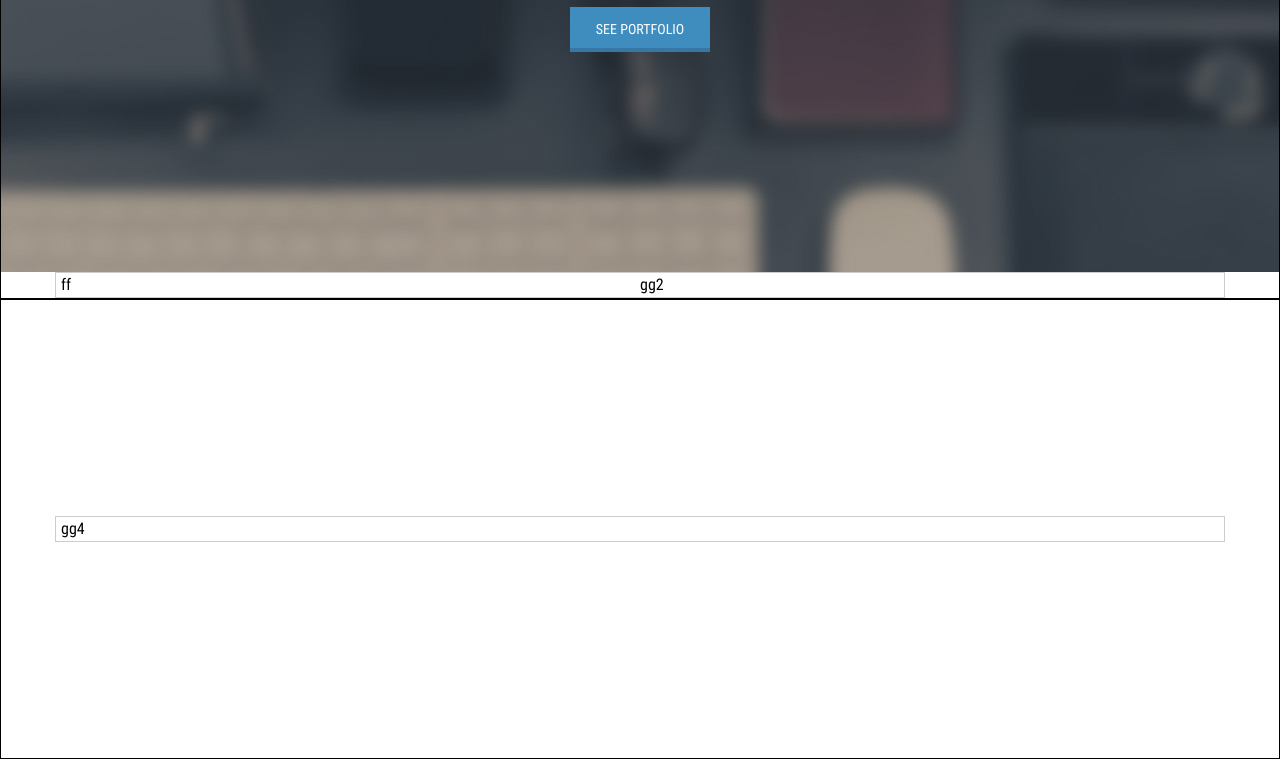
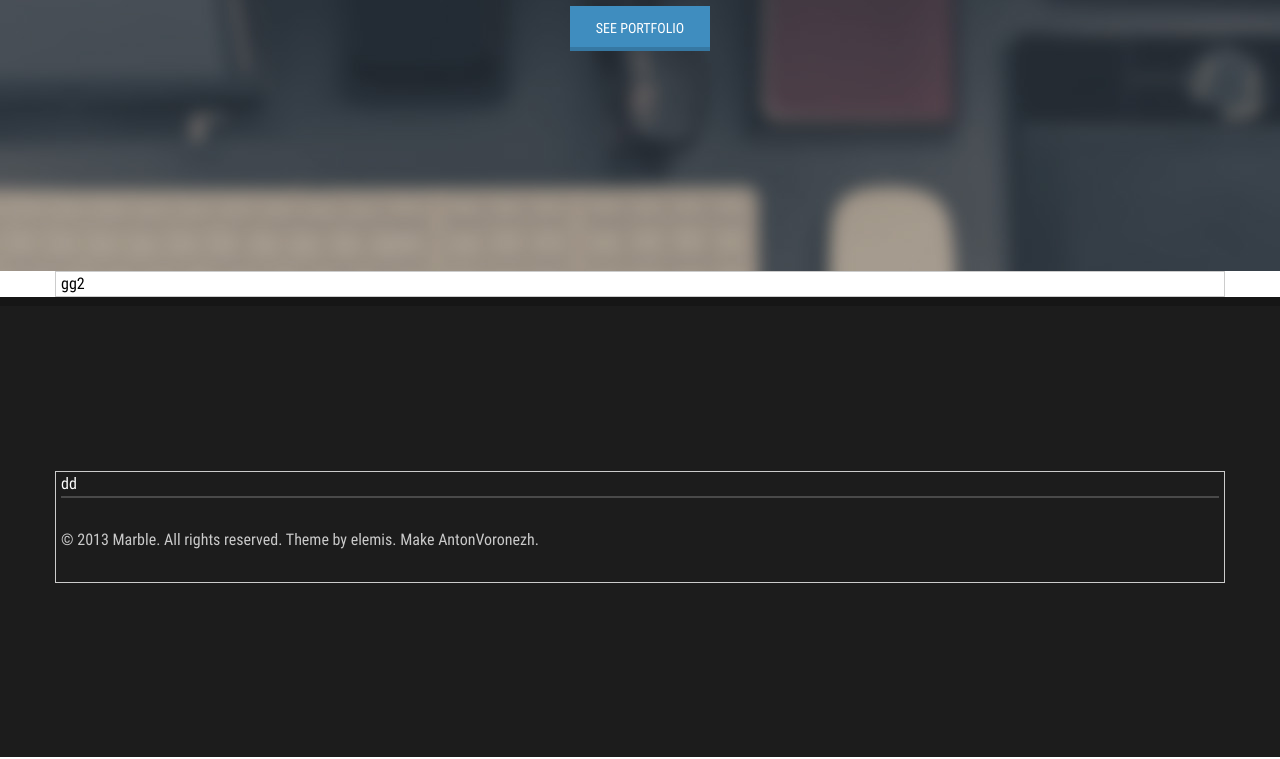
Before and after one commit to AntonVoronezh/educaton-HTML-CSS-12-marble, a plain HTML site: page index.html in a window 1280 px wide. Shown: the part 459-1218 px from the top of the page. Drawn offline with Linux system fonts and the light colour scheme.

Commit message:
add signature block & style for him

```diff
--- /dev/null
+++ b/css/blocks/footer/signature.css
@@ -0,0 +1,9 @@
+/****************************
+**      AntonVoronezh
+****************************/
+
+.signature {
+    color: #cacaca;
+    padding-top: 30px;
+    padding-bottom: 30px;
+}
--- a/css/layout/structure/footer.css
+++ b/css/layout/structure/footer.css
@@ -7,3 +7,13 @@
     align-items: center;
     justify-content: center;
 }
+
+.container--footer {
+    display: flex;
+    flex-direction: column;
+    color: #ffffff;
+}
+
+.footer-text {
+    border-bottom: 2px solid rgba(255, 255, 255, 0.2);
+}
--- a/css/layout/structure/index-maincontent-srtucture.css
+++ b/css/layout/structure/index-maincontent-srtucture.css
@@ -7,12 +7,7 @@
     /* border: 1px solid #e20b0b; */
 }
 
-.aside {
-    width: 50%;
+.main {
+    width: 100%;
     /* border: 1px solid #f441ca; */
 }
-
-.main {
-    width: 50%;
-    /* border: 1px solid #f441ca; */
-}
--- a/css/layout/structure/structure.css
+++ b/css/layout/structure/structure.css
@@ -1,7 +1,6 @@
 /****************************
 **      AntonVoronezh
 ****************************/
-
 
 .wrapper {
     overflow: hidden;
@@ -22,12 +21,12 @@
 
 .wrapper__content {
     flex: 1 0 auto;
-    border: 1px solid #000000;
+    /* border: 1px solid #000000; */
 }
 
 .header {
     min-height: 130px;
-    border: 1px solid #000000;
+    /* border: 1px solid #000000; */
 }
 
 .header-bottom {
@@ -40,7 +39,9 @@
 .footer {
     flex: 0 0 auto;
     min-height: 460px;
-    border: 1px solid #000000;
+    box-shadow: inset 0 9px 0 rgba(0, 0, 0, 0.22);
+    background-color: #1c1c1c;
+    /* border: 1px solid #000000; */
 }
 
 .maincontent {
--- a/css/main.css
+++ b/css/main.css
@@ -11,3 +11,4 @@
 @import url('../css/layout/structure/index-maincontent-srtucture.css');
 @import url('../css/blocks/header/navigation.css');
 @import url('../css/blocks/header/short-about.css');
+@import url('../css/blocks/footer/signature.css');
--- a/index.html
+++ b/index.html
@@ -42,7 +42,6 @@
                         </ul>
                     </nav>
                 </div>
-
                 <!-- end container -->
             </header>
             <!-- end header -->
@@ -63,11 +62,6 @@
             <div class="maincontent">
                 <!-- start container -->
                 <div class="container">
-                    <!-- start sidebar -->
-                    <aside class="aside">
-                        ff
-                    </aside>
-                    <!-- end sidebar -->
                     <!-- start main -->
                     <main class="main">
                         gg2
@@ -82,8 +76,13 @@
         <!-- start footer -->
         <footer class="footer">
             <!-- start container -->
-            <div class="container">
-                gg4
+            <div class="container container--footer">
+                <div class="footer-text">
+                    dd
+                </div>
+                <p class="signature">
+                    © 2013 Marble. All rights reserved. Theme by elemis. Make AntonVoronezh.
+                </p>
             </div>
             <!-- end container -->
         </footer>
```
